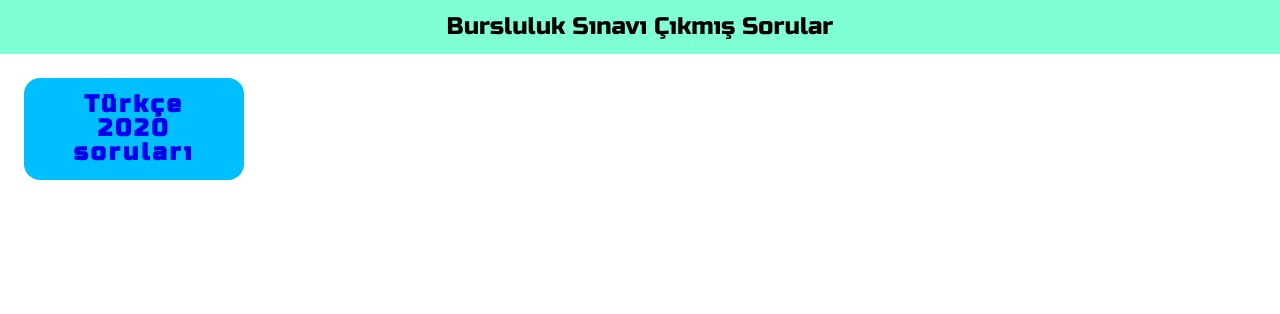
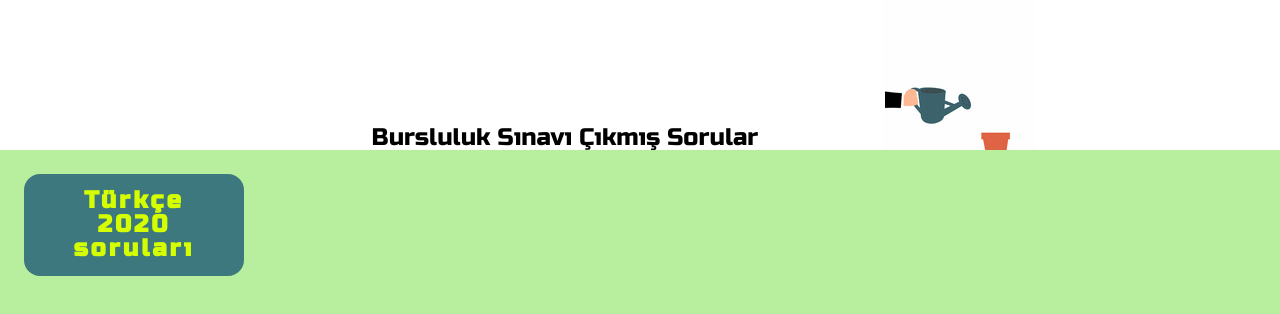
Before and after one commit to merovinjs/quiz-qpp, a React (Vite) app: page / in a window 1280 px wide. Shown: the top 314 px of the page. Built offline with nearby package versions, Linux system fonts and the light colour scheme.

Commit message:
themeContext created

```diff
--- a/src/pages/home/Home.tsx
+++ b/src/pages/home/Home.tsx
@@ -1,30 +1,21 @@
 import styles from "./styles.module.css";
 const Home = () => {
-  let colors: string[] = [
-    "#00bfff",
-    "#ff1493",
-    "#ff69b4",
-    "#ffd700",
-    "#ffa500",
-    "#ffc0cb",
-    "#00ff7f",
-    "#00fa9a",
-    "#00ff00",
-    "#008080",
-    "#0000ff",
-  ];
+  let colors: string[] = ["#3c787e", "#241623", "#d56f3e", "#92140c"];
 
   return (
-    <>
+    <div className={styles.home}>
       <div className={styles.container}>
-        <h1>Bursluluk Sınavı Çıkmış Sorular</h1>
+        <div className={styles.title}>
+          <h1>Bursluluk Sınavı Çıkmış Sorular</h1>
+          <img src="./paraanimasyon.gif" alt="" />
+        </div>
         <div className={styles.btnContainer}>
           <a style={{ backgroundColor: colors[0] }} href="/turk">
             Türkçe 2020 soruları
           </a>
         </div>
       </div>
-    </>
+    </div>
   );
 };
 
--- a/src/pages/home/styles.module.css
+++ b/src/pages/home/styles.module.css
@@ -1,10 +1,23 @@
 @import url("https://fonts.googleapis.com/css2?family=Russo+One&display=swap");
-.container h1 {
+.home {
+  width: 100%;
+  height: 100vh;
+  background-color: #56da196b;
+}
+.title {
+  display: flex;
+  align-items: end;
+  flex-wrap: wrap;
+  background-color: white;
+  justify-content: center;
+  width: 100%;
   text-align: center;
   font-size: 24px;
   font-family: "Russo One", sans-serif;
-  padding: 15px 10px;
-  background-color: aquamarine;
+}
+.title h1 {
+  width: 50%;
+  margin-top: 5px;
 }
 .btnContainer {
   display: flex;
@@ -17,7 +30,7 @@
   font-size: x-large;
   text-decoration: none;
   padding: 15px 35px;
-  background-color: aqua;
+  color: #d5ff01;
   font-weight: bolder;
   text-align: center;
   border-radius: 16px;
```
Also changed, not shown: public/paraanimasyon.gif (added).
